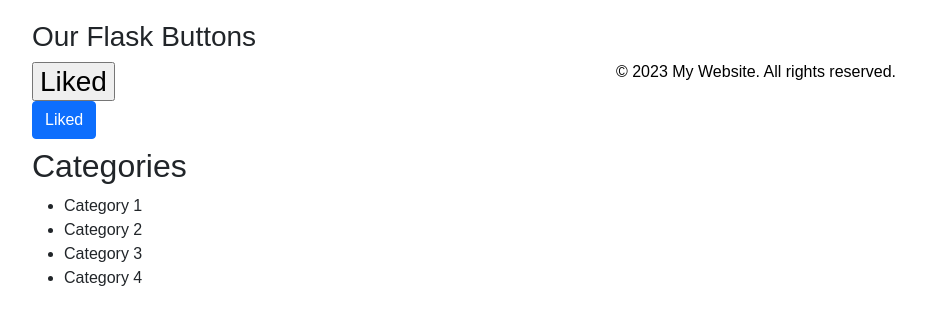
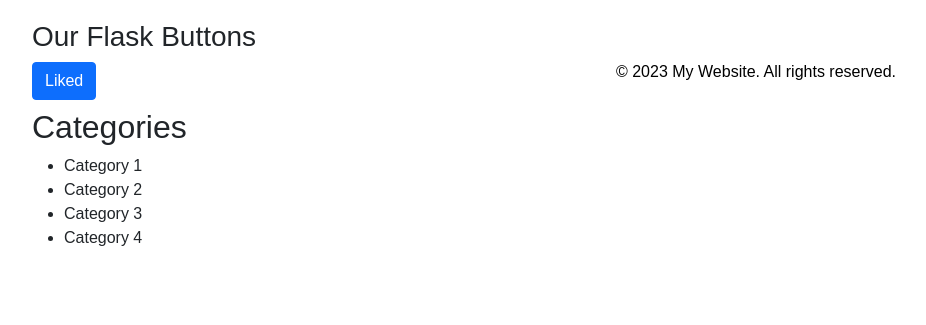
Before and after one commit to bemifolayan/UsedOrNot, a Flask app: page / in a window 1280 px wide. Shown: the part 172-497 px from the top of the page, without its empty margins (8-934 px from the left). Run offline with Flask 3, Linux system fonts and the light colour scheme.

Commit message:
Removed second unneeded button

```diff
--- a/templates/index.html
+++ b/templates/index.html
@@ -29,7 +29,6 @@
       <h3>Our Flask Buttons<h3/>
         <form method="POST" action="/">
           {{ form.hidden_tag() }}
-            <input type="submit" value="Liked" name="action1"/>
             <div class="form-group">
               {{ form.submit(class="btn btn-primary")}}
           </div>
```
